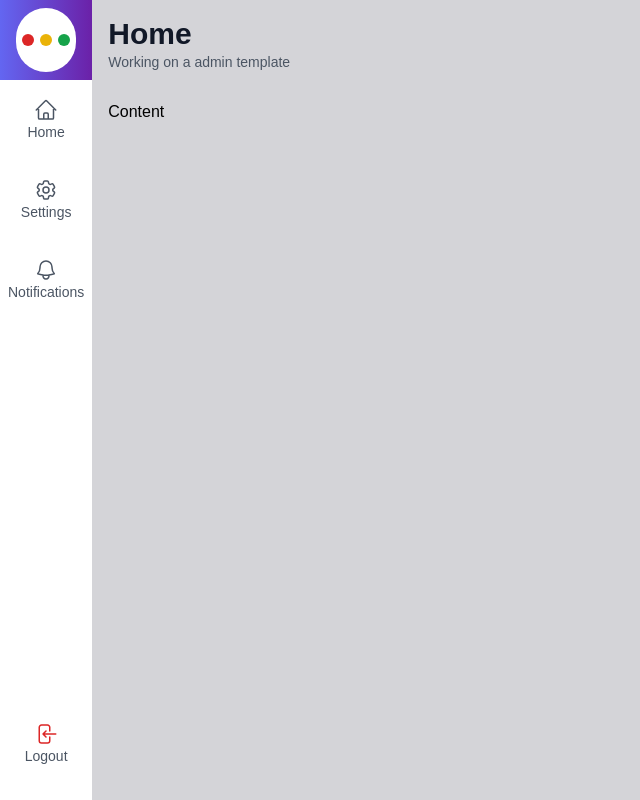
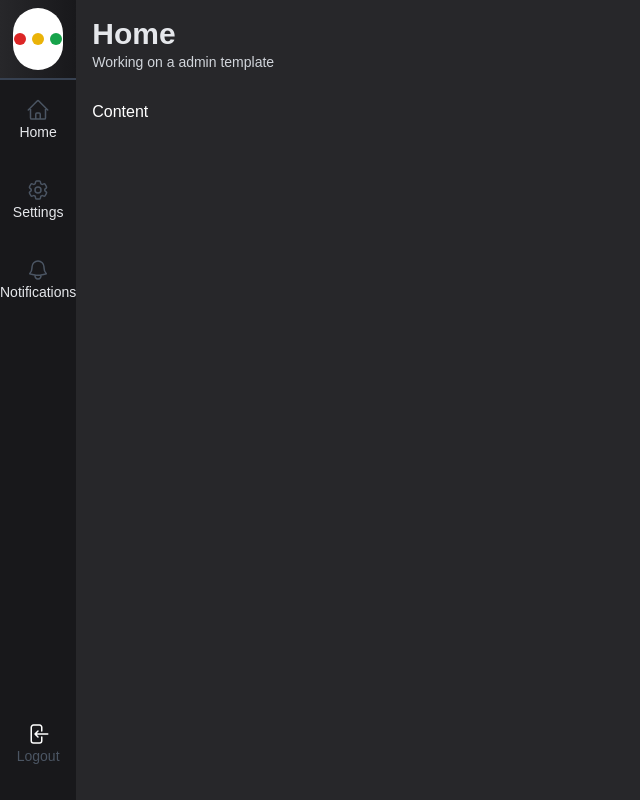
Before and after one commit to wagnnermorais/Next-React-Full-Course, a Next.js app in the folder projects/03 - ADMIN Template/: page / in a window 1280 px wide. Shown: the whole page, without its empty margins (0-640 px from the left). Built offline with nearby package versions, Linux system fonts and the light colour scheme.

Commit message:
style: styling dark mode

```diff
--- a/projects/03 - ADMIN Template/src/components/template/Layout.tsx
+++ b/projects/03 - ADMIN Template/src/components/template/Layout.tsx
@@ -7,7 +7,7 @@ export default function Layout(props: LayoutProps) {
   return (
     <div className="flex w-full min-h-screen dark">
       <Sidebar />
-      <div className="flex flex-col w-full p-4 bg-zinc-300">
+      <div className="flex flex-col w-full p-4 bg-zinc-300 dark:bg-zinc-800 dark:text-white">
         <Header title={props.title} subtitle={props.subtitle} />
         <Content>{props.children}</Content>
       </div>
--- a/projects/03 - ADMIN Template/src/components/template/MenuItem.tsx
+++ b/projects/03 - ADMIN Template/src/components/template/MenuItem.tsx
@@ -4,14 +4,19 @@ import { MenuItemProps } from "@/types/MenuItemProps";
 export default function MenuItem(props: MenuItemProps) {
   return (
     <div>
-      <li className="hover:bg-gray-200" onClick={props.onClick}>
+      <li
+        className="hover:bg-gray-200 dark:hover:bg-zinc-800 ease-in-out duration-200"
+        onClick={props.onClick}
+      >
         {props.url ? (
           <Link href={props.url}>
             <p
               className={`flex flex-col justify-center items-center w-full h-20 text-gray-600 ${props.className}`}
             >
               {props.icon}{" "}
-              <span className="text-sm font-light">{props.text}</span>
+              <span className="text-sm font-light dark:text-gray-200">
+                {props.text}
+              </span>
             </p>
           </Link>
         ) : (
--- a/projects/03 - ADMIN Template/src/components/template/Sidebar.tsx
+++ b/projects/03 - ADMIN Template/src/components/template/Sidebar.tsx
@@ -4,16 +4,16 @@ import MenuItem from "./MenuItem";
 
 export default function Sidebar() {
   return (
-    <aside className="flex flex-col">
-      <div className="flex flex-col items-center justify-center w-full h-20 bg-gradient-to-r from-indigo-500 to-purple-800">
+    <aside className="flex flex-col dark:bg-zinc-900 dark:text-blue-300">
+      <div className="flex flex-col items-center justify-center w-full h-20 bg-gradient-to-r from-indigo-800 to-purple-500 dark:bg-gradient-to-r dark:from-zinc-800 dark:to-zinc-500-500 dark:border-b-2 dark:border-gray-700">
         <Logo />
       </div>
-      <ul className="flex-grow px-2">
+      <ul className="flex-grow">
         <MenuItem url="/" text="Home" icon={HomeIcon} />
         <MenuItem url="/settings" text="Settings" icon={SettingsIcon} />
         <MenuItem url="/notifications" text="Notifications" icon={BellIcon} />
       </ul>
-      <ul className="py-4 px-2">
+      <ul className="py-4">
         <MenuItem
           text="Logout"
           icon={LogoutIcon}
@@ -21,6 +21,9 @@ export default function Sidebar() {
           text-red-600
           hover:bg-red-400
           hover:text-white
+          dark:text-white
+          dark:hover:bg-zinc-800
+          dark:hover:text-gray-200
         `}
         />
       </ul>
--- a/projects/03 - ADMIN Template/src/components/template/Title.tsx
+++ b/projects/03 - ADMIN Template/src/components/template/Title.tsx
@@ -3,8 +3,12 @@ import { TitleProps } from "../../types/TitleProps";
 export default function Title(props: TitleProps) {
   return (
     <div>
-      <h1 className={`font-black text-3xl text-gray-900`}>{props.title}</h1>
-      <h2 className={`font-light text-sm text-gray-600`}>{props.subtitle}</h2>
+      <h1 className={`font-black text-3xl text-gray-900 dark:text-gray-200`}>
+        {props.title}
+      </h1>
+      <h2 className={`font-normal text-sm text-gray-600 dark:text-gray-300`}>
+        {props.subtitle}
+      </h2>
     </div>
   );
 }
```
